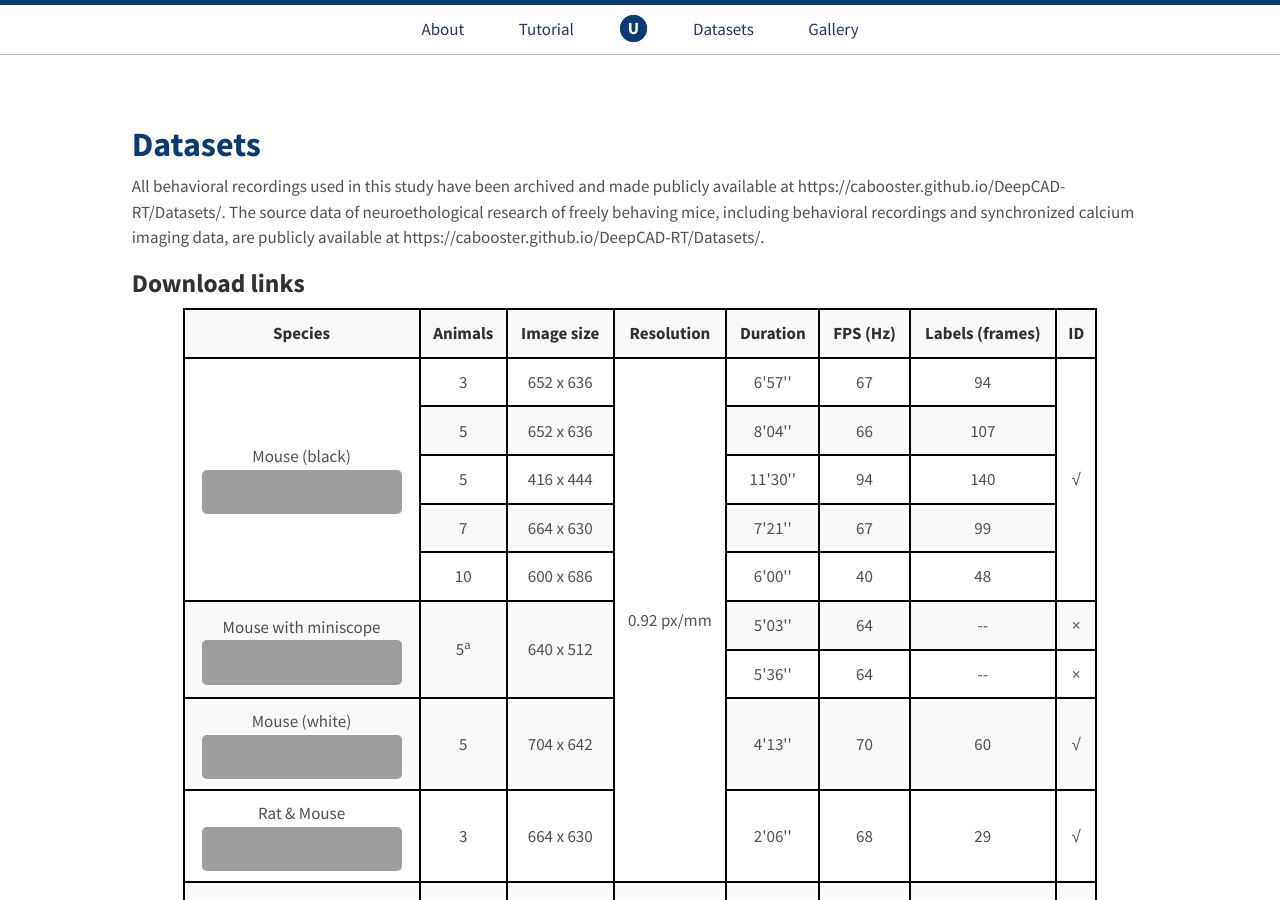
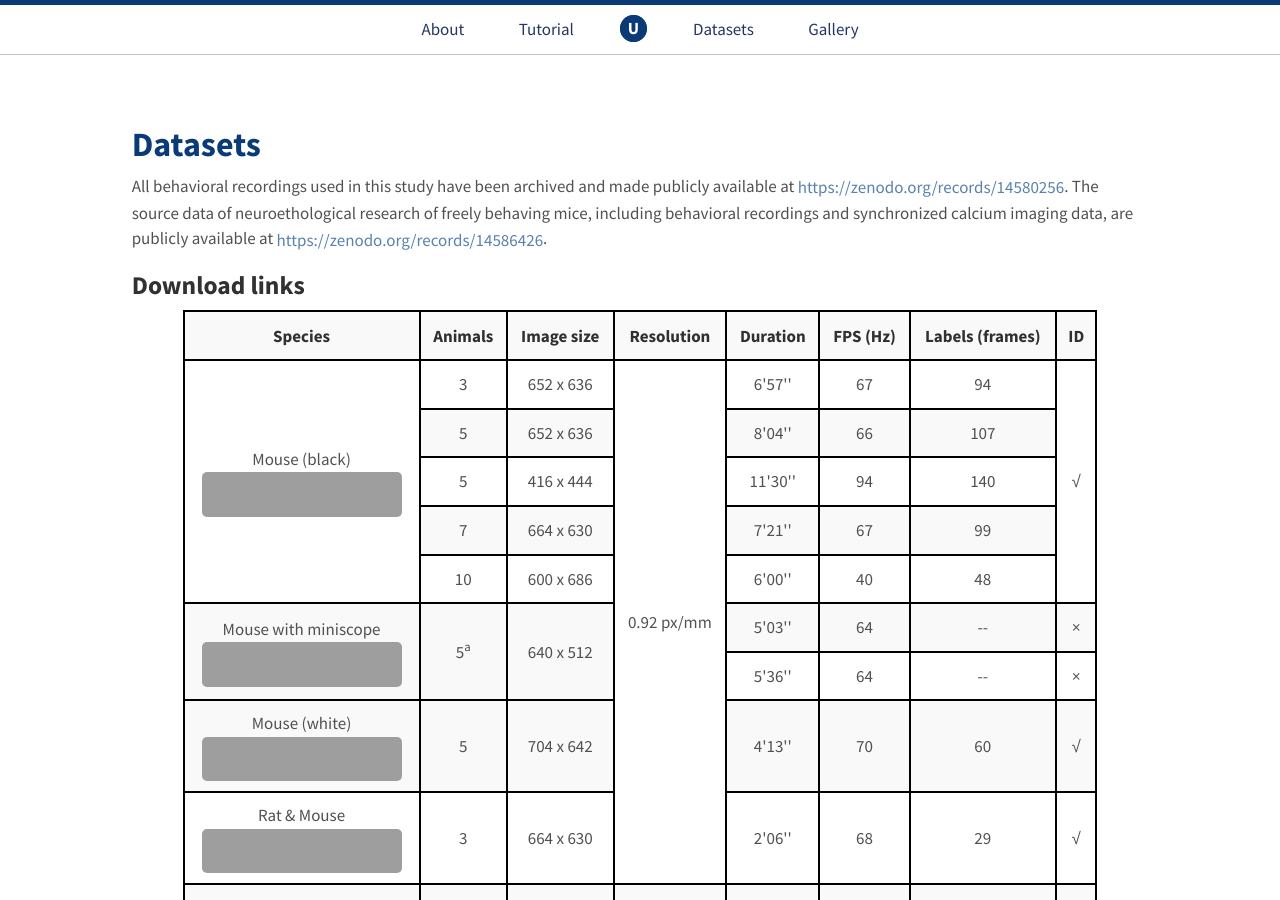
Before and after one commit to cabooster/UDMT, a Jekyll site: the page built from Datasets.md, in a window 1280 px wide and 900 px high, cut to the strip 0-900 px from the top of the window. Built offline with Jekyll 4.4.1, drawn with Linux system fonts in a browser that asks for light colours; some of the changed lines change nothing that is shown; grey boxes are pictures that could not be loaded.

Commit message:
Update Datasets.md

```diff
--- a/Datasets.md
+++ b/Datasets.md
@@ -3,7 +3,7 @@
 title: Datasets
 ---
 
-All behavioral recordings used in this study have been archived and made publicly available at https://cabooster.github.io/DeepCAD-RT/Datasets/. The source data of neuroethological research of freely behaving mice, including behavioral recordings and synchronized calcium imaging data, are publicly available at https://cabooster.github.io/DeepCAD-RT/Datasets/.
+All behavioral recordings used in this study have been archived and made publicly available at [https://zenodo.org/records/14580256](https://zenodo.org/records/14580256). The source data of neuroethological research of freely behaving mice, including behavioral recordings and synchronized calcium imaging data, are publicly available at [https://zenodo.org/records/14586426](https://zenodo.org/records/14586426).
 
 ## Download links
 
```
